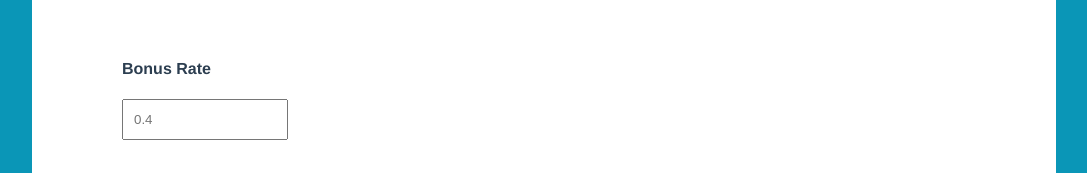
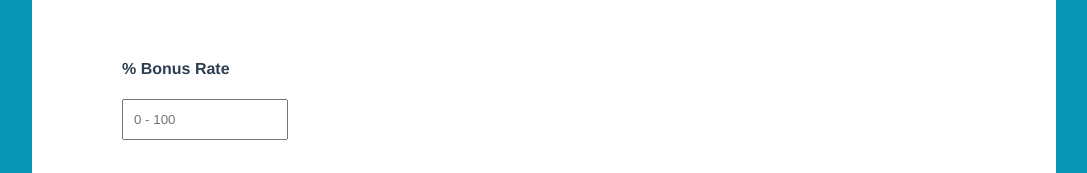
Before and after one commit to qbeam/PocoLoco, a Vue app: page /AddRole in a window 1280 px wide. Shown: the part 627-800 px from the top of the page, without its empty margins (96-1183 px from the left). Built offline with nearby package versions, Linux system fonts and the light colour scheme; what v-calendar, vue3-apexcharts would draw is missing.

Commit message:
Validate check bonus rate

```diff
--- a/src/views/AddRole.vue
+++ b/src/views/AddRole.vue
@@ -112,13 +112,13 @@
 
         <!-- Bonus Rate -->
         <div v-if="bonusRateError">
-          <h4>Bonus Rate</h4>
+          <h4>% Bonus Rate</h4>
           <input
             type="number"
             :style="{ width: '150px' }"
             v-model="details.bonusRate"
             onkeydown="return event.keyCode !== 69 && event.keyCode !== 189 && event.keyCode !== 109 && event.keyCode !== 107"
-            placeholder="0.4"
+            placeholder="0 - 100"
             step="0.01"
             min="0"
             oninvalid="alert('Please enter a valid Bonus Rate')"
@@ -127,13 +127,13 @@
         </div>
         <!-- Bonus Rate Error-->
         <div v-else>
-          <h4 style="color:red">Bonus Rate</h4>
+          <h4 style="color:red">% Bonus Rate</h4>
           <input
             type="number"
             :style="{ width: '150px' }"
             v-model="details.bonusRate"
             onkeydown="return event.keyCode !== 69 && event.keyCode !== 189 && event.keyCode !== 109 && event.keyCode !== 107"
-            placeholder="0.4"
+            placeholder="0 - 100"
             step="0.01"
             min="0"
             oninvalid="alert('Please enter a valid Bonus Rate')"
@@ -221,7 +221,14 @@ export default {
         this.bonusRateError = false;
       }
       if (this.details.bonusRate != "") {
-        this.bonusRateError = true;
+        var bonus = 0;
+        bonus = Number(this.details.bonusRate);
+        if (bonus < 0 || bonus > 100) {
+          // console.log(bonus);
+          this.bonusRateError = false;
+        } else {
+          this.bonusRateError = true;
+        }
       }
 
       this.check =
@@ -230,11 +237,8 @@ export default {
         this.salaryError &&
         this.bonusRateError;
     },
-    addRoleFn(e) {
-      e.preventDefault();
-
+    addRoleFn() {
       this.validateCheck();
-
       if (this.check) {
         axios
           .post("http://localhost:8080/PocoLoco_db/api_addRole.php", {
```
